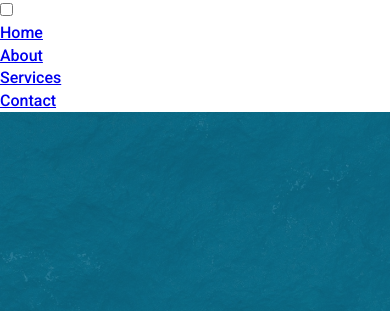
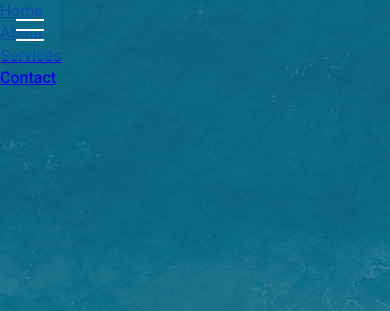
Before and after one commit to iamZlatika/check-box-menu, a plain HTML site: page index.html in a window 390 px wide. Shown: the top 311 px of the page. Drawn offline with Linux system fonts and the light colour scheme.

Commit message:
Create hamburger menu

```diff
--- a/css/menu.css
+++ b/css/menu.css
@@ -0,0 +1,56 @@
+.menu-wrap {
+  position: fixed;
+  top: 0;
+  left: 0;
+  z-index: 1;
+}
+
+.menu-wrap .toggler {
+  position: absolute;
+  top: 0;
+  left: 0;
+  z-index: 2;
+  cursor: pointer;
+  width: 50px;
+  height: 50px;
+  opacity: 0;
+}
+
+.menu-wrap .hamburger {
+  position: absolute;
+  top: 0;
+  left: 0;
+  z-index: 1;
+  width: 60px;
+  height: 60px;
+  padding: 1rem;
+  background: var(--primary-color);
+  display: flex;
+  align-items: center;
+  justify-content: center;
+}
+
+.menu-wrap .hamburger > div {
+  position: relative;
+  flex: none;
+  width: 100%;
+  height: 2px;
+  background: #fff;
+  display: flex;
+  align-items: center;
+  justify-content: center;
+}
+
+.menu-wrap .hamburger > div:before,
+.menu-wrap .hamburger > div:after {
+  content: "";
+  position: absolute;
+  z-index: 1;
+  top: -10px;
+  width: 100%;
+  height: 2px;
+  background: inherit;
+}
+.menu-wrap .hamburger > div:after {
+  top: 10px;
+}
--- a/index.html
+++ b/index.html
@@ -1,19 +1,22 @@
 <!DOCTYPE html>
 <html lang="en">
   <head>
-    <meta charset="UTF-8">
-    <meta name="viewport" content="width=device-width, initial-scale=1.0">
-    <link rel="preconnect" href="https://fonts.gstatic.com">
-    <link href="https://fonts.googleapis.com/css2?family=Roboto:wght@500&display=swap" rel="stylesheet">
-    <link rel="stylesheet" href="css/style.css">
-    <link rel="stylesheet" href="css/menu.css">
+    <meta charset="UTF-8" />
+    <meta name="viewport" content="width=device-width, initial-scale=1.0" />
+    <link rel="preconnect" href="https://fonts.gstatic.com" />
+    <link
+      href="https://fonts.googleapis.com/css2?family=Roboto:wght@500&display=swap"
+      rel="stylesheet"
+    />
+    <link rel="stylesheet" href="css/style.css" />
+    <link rel="stylesheet" href="css/menu.css" />
     <title>Hamburger Menu Overlay</title>
   </head>
   <body>
     <div class="menu-wrap">
-        <input type="checkbox" class="toggle">
-        <div class="hamburger"></div>
-        <div class="menu"></div>
+      <input type="checkbox" class="toggler" />
+      <div class="hamburger"><div></div></div>
+      <div class="menu">
         <div>
           <div>
             <ul>
@@ -25,10 +28,15 @@
           </div>
         </div>
       </div>
+    </div>
     <header id="showcase">
       <div class="container showcase-container">
         <h1>Welcome</h1>
-            <p>Lorem ipsum dolor sit amet consectetur adipisicing elit. Commodi veritatis blanditiis hic mollitia. Quis, eum. Ab quas rerum necessitatibus beatae.</p>
+        <p>
+          Lorem ipsum dolor sit amet consectetur adipisicing elit. Commodi
+          veritatis blanditiis hic mollitia. Quis, eum. Ab quas rerum
+          necessitatibus beatae.
+        </p>
         <a href="" class="btn">Read More</a>
       </div>
     </header>
```
Lines whose indentation alone changed are shown as unchanged.
